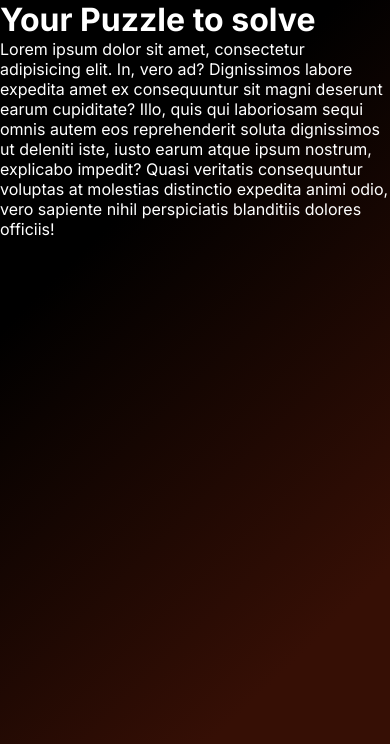
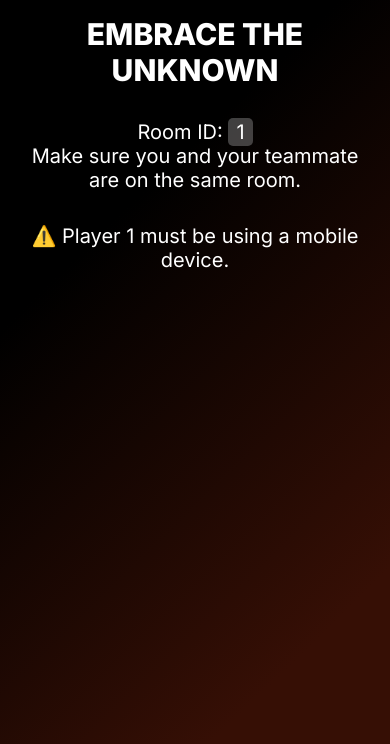
Before and after one commit to Thirupathy2002/embrace-the-unknown, a Next.js app: page /game/1/player1 in a window 390 px wide. Shown: the top 744 px of the page. Built offline with nearby package versions, Linux system fonts and the light colour scheme.

Commit message:
mobile detection

```diff
--- a/src/app/game/[id]/player1/page.jsx
+++ b/src/app/game/[id]/player1/page.jsx
@@ -1,24 +1,82 @@
-"use client"
-import React, { useState } from "react"
-import styles from "@/styles/game.module.scss"
+"use client";
+import React, { useEffect, useState } from "react";
+import styles from "@/styles/game.module.scss";
+import QrReader from "reactjs-qr-reader";
+import { toast } from "sonner";
 
+const player1 = ({ params }) => {
+  const roomID = params.id;
+  const delay = 500;
 
-const player1 = () => {
-  const [player1Playing, setplayer1Playing] = useState(true)
+  const previewStyle = {};
+
+  const [result, setResult] = useState("No result");
+  const [isMobile, setIsMobile] = useState(false);
+
+  const handleScan = (result) => {
+    if (result) {
+      setResult(result.data);
+    }
+  };
+
+  const handleError = (error) => {
+    toast.error(error);
+  };
+
+  useEffect(() => {
+    // @source: https://developer.mozilla.org/en-US/docs/Web/HTTP/Browser_detection_using_the_user_agent#mobile_device_detection
+    let hasTouchScreen = false;
+    if ("maxTouchPoints" in navigator) {
+      hasTouchScreen = navigator.maxTouchPoints > 0;
+    } else if ("msMaxTouchPoints" in navigator) {
+      hasTouchScreen = navigator.msMaxTouchPoints > 0;
+    } else {
+      const mQ = matchMedia?.("(pointer:coarse)");
+      if (mQ?.media === "(pointer:coarse)") {
+        hasTouchScreen = !!mQ.matches;
+      } else if ("orientation" in window) {
+        hasTouchScreen = true; // deprecated, but good fallback
+      } else {
+        // Only as a last resort, fall back to user agent sniffing
+        const UA = navigator.userAgent;
+        hasTouchScreen =
+          /\b(BlackBerry|webOS|iPhone|IEMobile)\b/i.test(UA) ||
+          /\b(Android|Windows Phone|iPad|iPod)\b/i.test(UA);
+      }
+    }
+    setIsMobile(hasTouchScreen);
+  }, []);
+
+  if (!isMobile) {
+    return (
+      <div className={styles.main}>
+        <div className={styles.head}>
+          <div className={styles.title}>EMBRACE THE UNKNOWN</div>
+          Room ID: <span>{roomID}</span>
+          <br />
+          Make sure you and your teammate are on the same room.
+          <br />
+          <div className={styles.notmobile}>⚠️ Player 1 must be using a mobile device.</div>
+        </div>
+      </div>
+    );
+  }
   return (
-    <main className={styles.container}>
-      <h1>Your Puzzle to solve</h1>
-      <p>
-        Lorem ipsum dolor sit amet, consectetur adipisicing elit. In, vero ad?
-        Dignissimos labore expedita amet ex consequuntur sit magni deserunt
-        earum cupiditate? Illo, quis qui laboriosam sequi omnis autem eos
-        reprehenderit soluta dignissimos ut deleniti iste, iusto earum atque
-        ipsum nostrum, explicabo impedit? Quasi veritatis consequuntur voluptas
-        at molestias distinctio expedita animi odio, vero sapiente nihil
-        perspiciatis blanditiis dolores officiis!
-      </p>
-    </main>
-  )
-}
+    <div className={styles.main}>
+      <div className={styles.head}>
+        <div className={styles.title}>EMBRACE THE UNKNOWN</div>
+        Room ID: <span>{roomID}</span>
+        <br />
+        Make sure you and your teammate are on the same room.
+        <br />
+        Scan the QR code to reveal a puzzle to solve.
+      </div>
+      <div style={{ width: "100vw", height: "100vw" }}>
+        <QrReader delay={delay} onError={handleError} onScan={handleScan} />
+      </div>
+      <p>{result}</p>
+    </div>
+  );
+};
 
-export default player1
+export default player1;
--- a/src/styles/game.module.scss
+++ b/src/styles/game.module.scss
@@ -61,14 +61,15 @@
     gap: 3rem;
     margin-top: 1rem;
   }
+
+  .notmobile {
+    padding-top: 2rem;
+  }
 }
 
-.container {
-  height: 100vh;
-  max-width: 900px;
-  margin-inline: auto;
-  > h2 {
-    padding: 1rem 0;
-    text-align: center;
+//mobile
+@media screen and (max-width: 480px) {
+  .main {
+    padding: 1rem;
   }
 }
```
